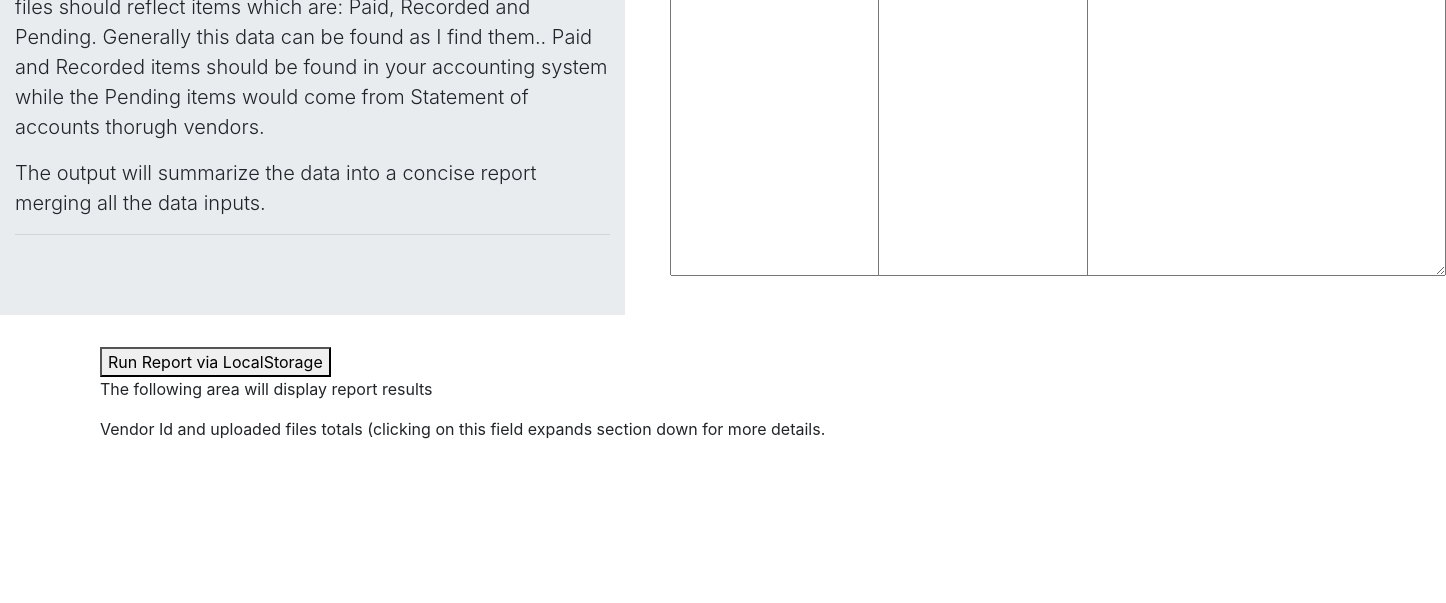
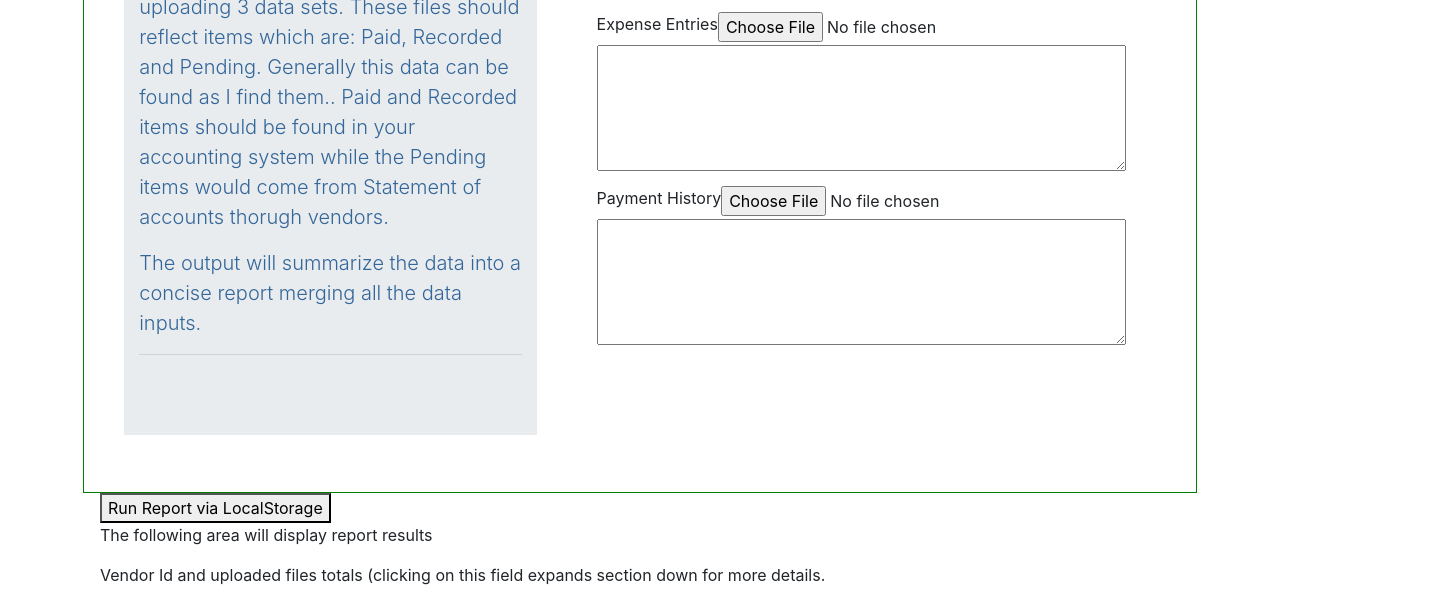
Before and after one commit to CodeNode21/Reconciler, a website: page index.html in a window 1280 px wide. Shown: the part 386-989 px from the top of the page, 1446 px wide, since content can reach past the window. Before the commit the page ends 843 px from the top, so only its background shows below. Drawn offline with nearby package versions, Linux system fonts and the light colour scheme; some packages are replaced by stand-ins of ours.

Commit message:
css adds

```diff
--- a/index.html
+++ b/index.html
@@ -14,6 +14,7 @@
 
 </head>
 <body>
+
 	<div class='lookieGrid'>
 		<div class="wrapper">
 
@@ -89,11 +90,10 @@
 
 		</div>
 
-</div>
+
 	<div class="row">
-    <div class="col-6">
+		<div class="col-5">
 			<div class="jumbotron jumbotron-fluid">
-
                 <div class="container">
                   <h1 class="display-4">Reconciler</h1>
                   <p class="lead">Below you can build a report by uploading 3 data sets. These files should reflect items which are: Paid, Recorded and Pending. Generally this data can be found as I find them.. Paid and Recorded items should be found in your accounting system while the Pending items would come from Statement of accounts thorugh vendors. </p>
@@ -105,32 +105,31 @@
                 </div>
             </div>
         </div>
-
-            <div class="col-6">
+        <div class="col-7">
 			<div class="container">
-        <div class="row">
-            <div class="col-4">Vendor Statement
+				<div class="row">Vendor Statement
 					<input type="file" id="fileinput1" accept=".csv"/>
 					<hr>
-              <textarea rows=15 cols=33 id="area1">
+					<textarea rows=5 cols=100 id="area1">
 					</textarea>
 				</div>
-            <div class="col-4">Expense Entries
+				<div class="row">Expense Entries
 					<input type="file" id="fileinput2" accept=".csv"/>
 					<hr>
-              <textarea rows=15 cols=33 id="area2">
+					<textarea rows=5 cols=100 id="area2">
 					</textarea>
 				</div>
-            <div class="col-4">Payment History
+				<div class="row">Payment History
 					<input type="file" id="fileinput3" accept=".csv"/>
 					<hr>
-              <textarea rows=15 cols=33 id="area3">
+					<textarea rows=5 cols=100 id="area3">
 						</textarea>
 				</div>
 			</div>
-      </div>
+
 		</div>
 		<hr>
+	</div>
 	</div>
 	<div class="container">
 		<div class="col">
--- a/style.css
+++ b/style.css
@@ -96,19 +96,31 @@ body {
 	grid-gap: 1.5rem;
 
 }
-.item { background-color: #FECE00; }
+.item {
+	background-color: #FECE00;
+
+ }
 .lookieGrid{
-	margin: auto;
-	margin-top: 15px;
-  width: 87%;
-  border: 3px solid green;
-  padding: 10px;
+	width: 87%;
+	border: 1px solid green;
+	padding: 10px;
+  	margin-top: 15px;
+	margin-left: auto;
+	margin-right: auto;
 }
 
-/*
+.row{
+	margin: 15px;
+}
+
 .jumbotron{
 	color: #336699;
 }
+
+.textarea{
+	width: 95%;
+}
+/*
 #columns{
 	margin: 3px;
 	color: #e3dfeb;
```
Lines whose indentation alone changed are shown as unchanged.
